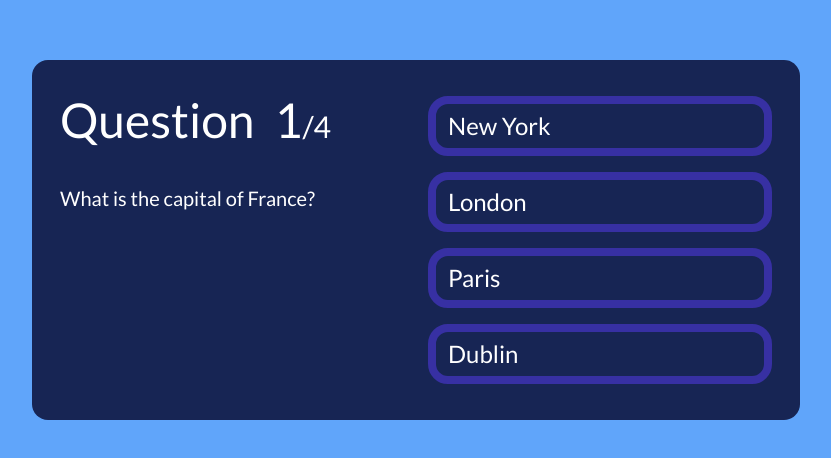
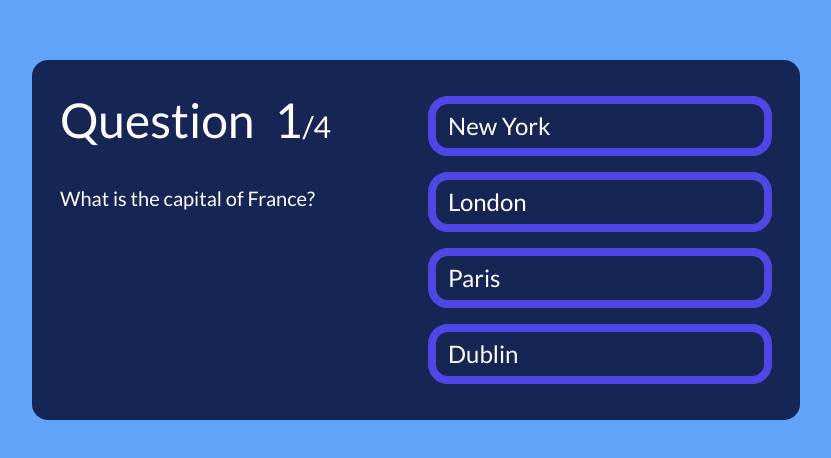
Before and after one commit to AzamjonKobulov/quizz-app, a Next.js app: page / in a window 1280 px wide. Shown: the part 160-618 px from the top of the page, without its empty margins (224-1055 px from the left). Built offline with nearby package versions, Linux system fonts and the light colour scheme.

Commit message:
fix/border colors

```diff
--- a/src/app/components/Answer.tsx
+++ b/src/app/components/Answer.tsx
@@ -23,7 +23,7 @@ const Answer: React.FC<AnswerProps> = ({
         onStepChange();
         handleCorrectAnswer();
       }}
-      className="py-1.5 px-3 text-xl sm:text-2xl border-[0.5rem] border-indigo-800 rounded-[1.25rem] cursor-pointer hover:translate-x-3 hover:bg-blue-900 hover:text-white hover:border-indigo-700 transition-all duration-300"
+      className="py-1.5 px-3 text-xl sm:text-2xl border-[0.5rem] border-indigo-600 rounded-[1.25rem] cursor-pointer hover:translate-x-3 hover:bg-blue-900 hover:text-white hover:border-indigo-500 transition-all duration-300"
     >
       {item.answer}
     </li>
```
